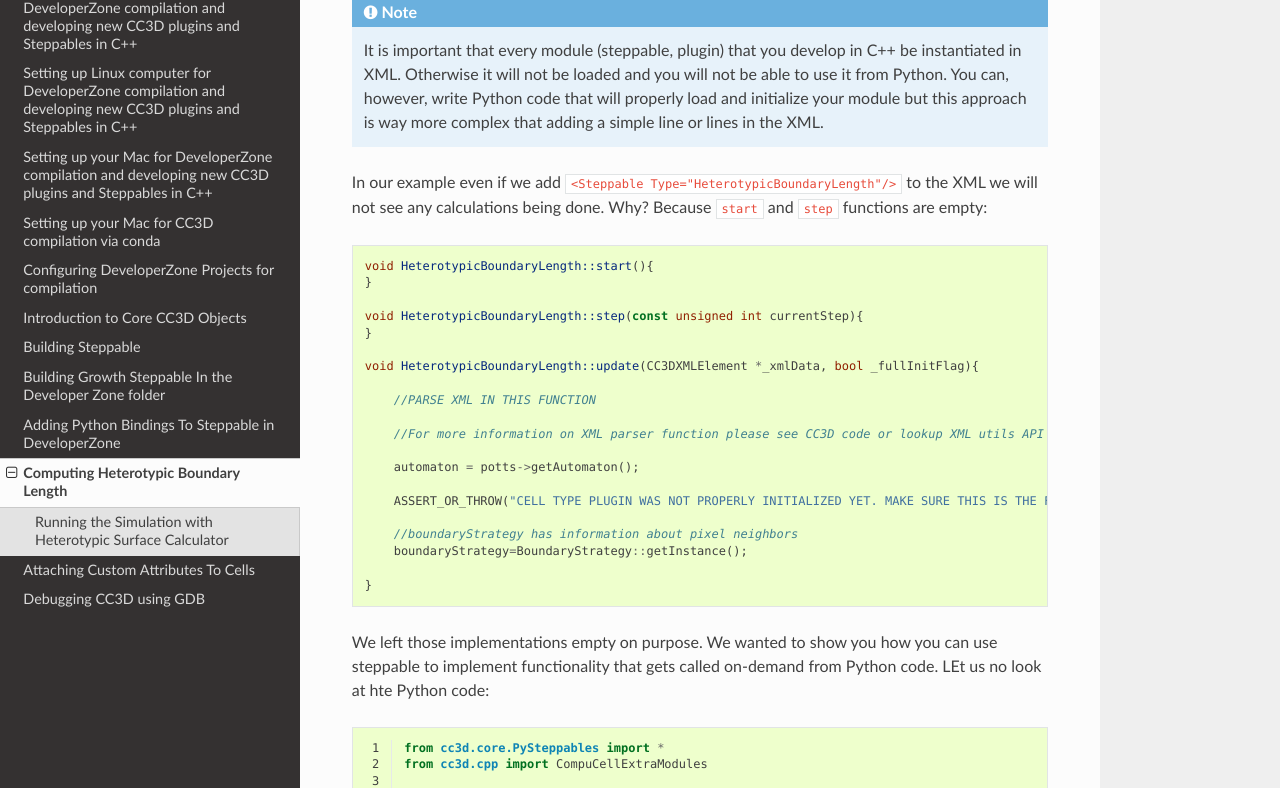
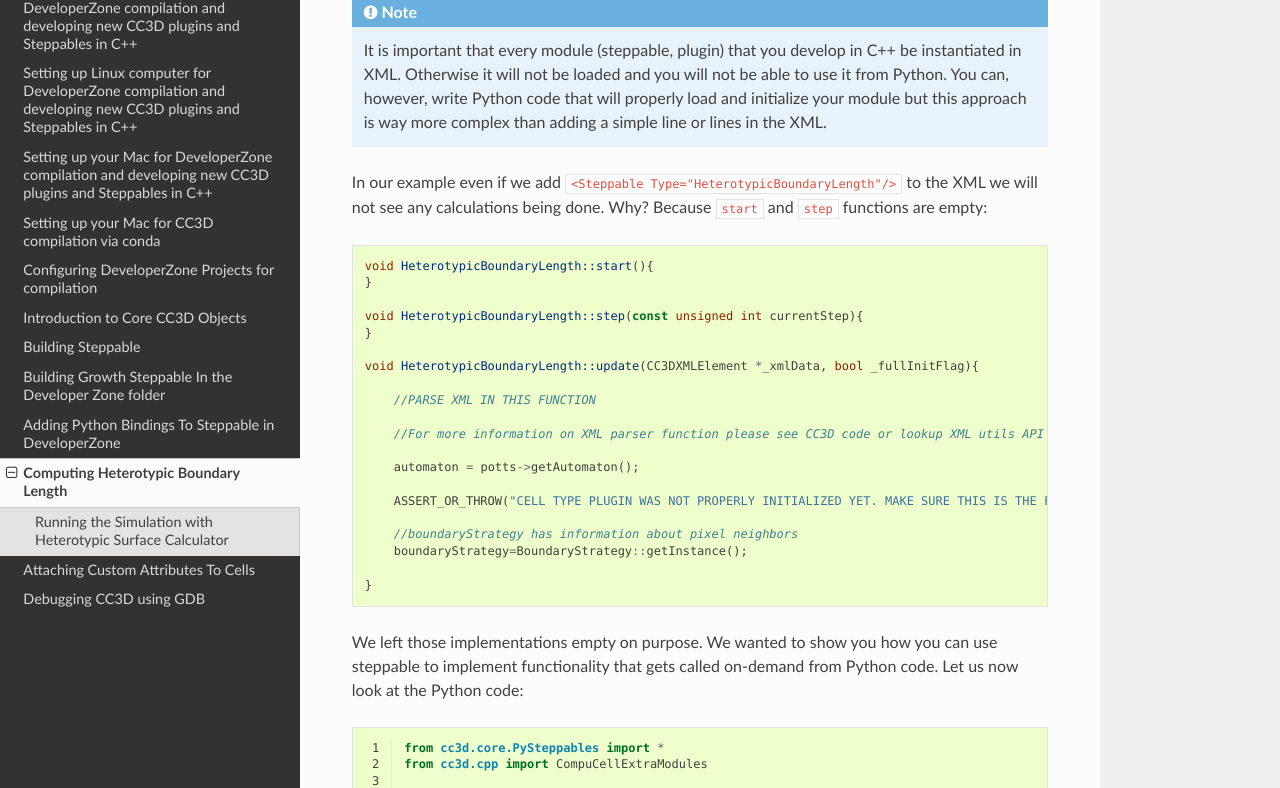
Before and after one commit to CompuCell3D/CompuCell3DDevelopersManual, a Sphinx documentation site: the page built from docs/heteropytic_boundary_surface_steppable.rst, in a window 1280 px wide and 1400 px high, scrolled down 5981 px. Shown: the part 217-1005 px from the top of the window. Built offline with Sphinx 7.4.7 and the Read the Docs theme 2.0.0, drawn with Linux system fonts in a browser that asks for light colours; some of the changed text lies outside the part shown.

Commit message:
formatting

```diff
--- a/docs/heteropytic_boundary_surface_steppable.rst
+++ b/docs/heteropytic_boundary_surface_steppable.rst
@@ -311,7 +311,7 @@ because we are not really passing any parameters to the steppable from the XML a
 
 .. note::
 
-    It is important that every module (steppable, plugin) that you develop in C++ be instantiated in XML. Otherwise it will not be loaded and you will not be able to use it from Python. You can, however, write Python code that will properly load and initialize your module but this approach is way more complex that adding a simple line or lines in the XML.
+    It is important that every module (steppable, plugin) that you develop in C++ be instantiated in XML. Otherwise it will not be loaded and you will not be able to use it from Python. You can, however, write Python code that will properly load and initialize your module but this approach is way more complex than adding a simple line or lines in the XML.
 
 In our example even if we add ``<Steppable Type="HeterotypicBoundaryLength"/>`` to the XML we will not see any
 calculations being done. Why? Because ``start`` and ``step`` functions are empty:
@@ -340,7 +340,7 @@ calculations being done. Why? Because ``start`` and ``step`` functions are empty
     }
 
 We left those implementations empty on purpose. We wanted to show you how you can use steppable to implement
-functionality that gets called on-demand from Python code. LEt us no look at hte Python code:
+functionality that gets called on-demand from Python code. Let us now look at the Python code:
 
 .. code-block:: python
     :linenos:
```
Also changed, not shown: other parts of docs/heteropytic_boundary_surface_steppable.rst (+2 -2 lines).
